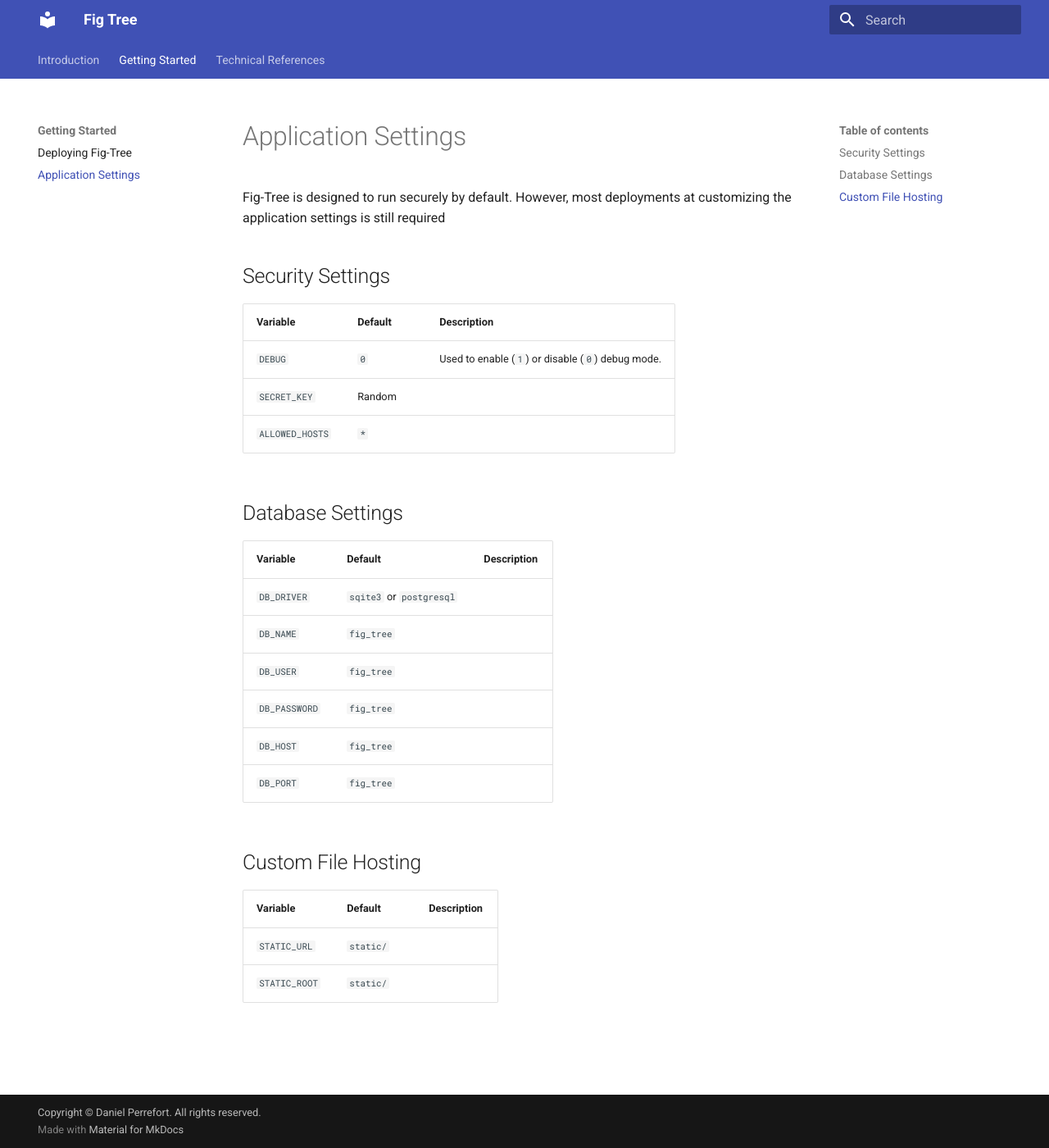
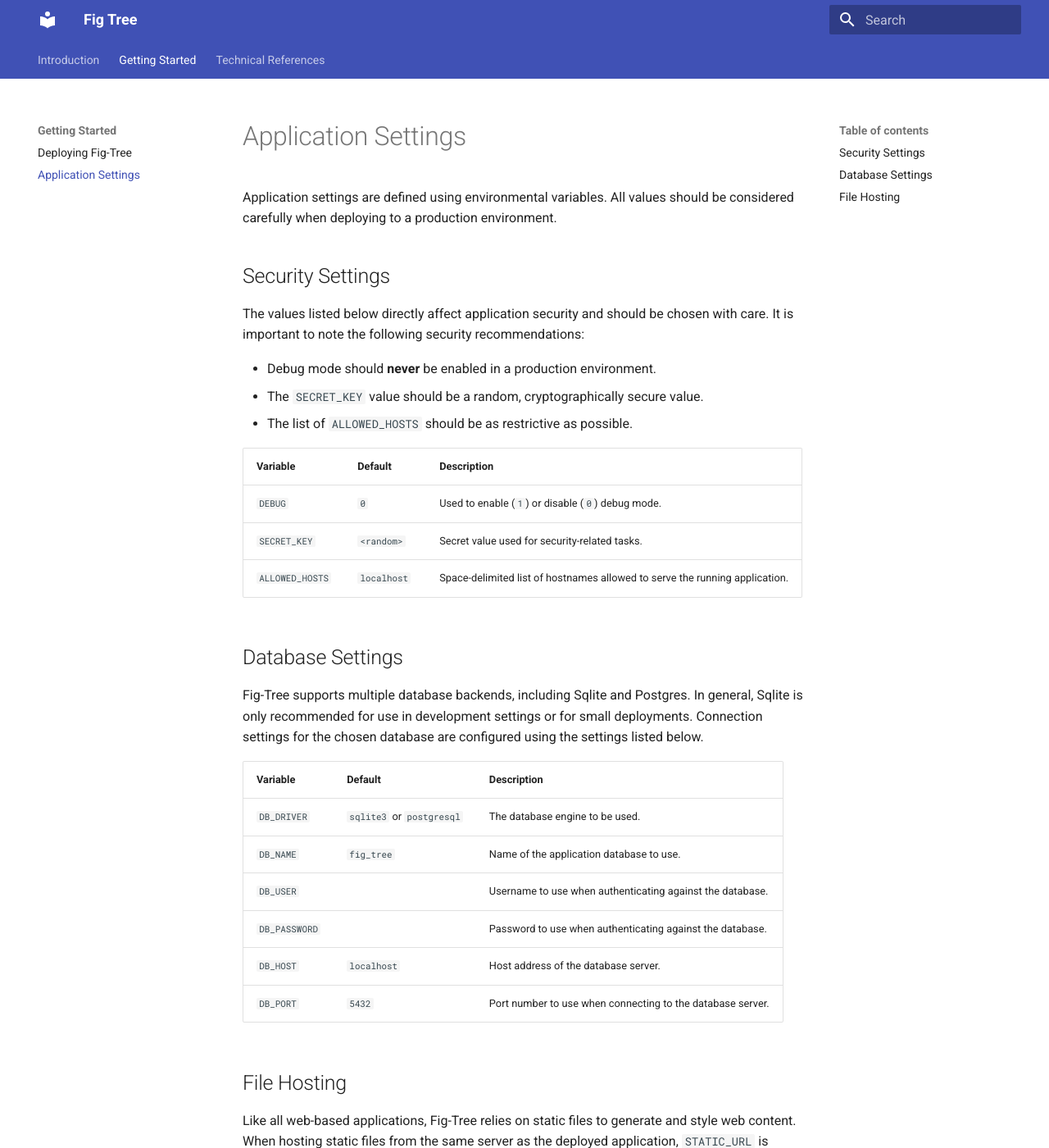
Before and after one commit to djperrefort/fig-tree, an MkDocs documentation site: the page built from docs/getting_started/configuration.md, in a window 1280 px wide and 1400 px high. Shown: the whole window at 82% size. Built offline with MkDocs 1.6.1 and Material for MkDocs 9.7.7, drawn with Linux system fonts in a browser that asks for light colours; some of the changed text lies outside the part shown.

Commit message:
Fills in docs on application settings

```diff
--- a/docs/getting_started/configuration.md
+++ b/docs/getting_started/configuration.md
@@ -1,30 +1,45 @@
 # Application Settings
 
-Fig-Tree is designed to run securely by default.
-However, most deployments at customizing the application settings is still required
+Application settings are defined using environmental variables.
+All values should be considered carefully when deploying to a production environment.
 
 ## Security Settings
 
-| Variable        | Default                  | Description                                       |
-|-----------------|--------------------------|---------------------------------------------------|
-| `DEBUG`         | `0`                      | Used to enable (`1`) or disable (`0`) debug mode. |
-| `SECRET_KEY`    | Random                   |                                                   |
-| `ALLOWED_HOSTS` | `*`                      |                                                   |
+The values listed below directly affect application security and should be chosen with care.
+It is important to note the following security recommendations:
+
+- Debug mode should **never** be enabled in a production environment.
+- The `SECRET_KEY` value should be a random, cryptographically secure value.
+- The list of `ALLOWED_HOSTS` should be as restrictive as possible.
+
+| Variable        | Default     | Description                                                                 |
+|-----------------|-------------|-----------------------------------------------------------------------------|
+| `DEBUG`         | `0`         | Used to enable (`1`) or disable (`0`) debug mode.                           |
+| `SECRET_KEY`    | `<random>`  | Secret value used for security-related tasks.                               |
+| `ALLOWED_HOSTS` | `localhost` | Space-delimited list of hostnames allowed to serve the running application. |
 
 ## Database Settings
 
-| Variable        | Default                  | Description                                       |
-|-----------------|--------------------------|---------------------------------------------------|
-| `DB_DRIVER`     | `sqite3` or `postgresql` |                                                   |
-| `DB_NAME`       | `fig_tree`               |                                                   |
-| `DB_USER`       | `fig_tree`               |                                                   |
-| `DB_PASSWORD`   | `fig_tree`               |                                                   |
-| `DB_HOST`       | `fig_tree`               |                                                   |
-| `DB_PORT`       | `fig_tree`               |                                                   |
+Fig-Tree supports multiple database backends, including Sqlite and Postgres.
+In general, Sqlite is only recommended for use in development settings or for small deployments.
+Connection settings for the chosen database are configured using the settings listed below.
 
-## Custom File Hosting
+| Variable      | Default                  | Description                                                |
+|---------------|--------------------------|------------------------------------------------------------|
+| `DB_DRIVER`   | `sqlite3` or `postgresql` | The database engine to be used.                             |
+| `DB_NAME`     | `fig_tree`               | Name of the application database to use.                   |
+| `DB_USER`     |                          | Username to use when authenticating against the database.  |
+| `DB_PASSWORD` |                          | Password to use when authenticating against the database.  |
+| `DB_HOST`     | `localhost`              | Host address of the database server.                       |
+| `DB_PORT`     | `5432`                   | Port number to use when connecting to the database server. |
 
-| Variable      | Default                  | Description                                       |
-|---------------|--------------------------|---------------------------------------------------|
-| `STATIC_URL`  | `static/`                |                                                   |
-| `STATIC_ROOT` | `static/`                |                                                   |
+## File Hosting
+
+Like all web-based applications, Fig-Tree relies on static files to generate and style web content.
+When hosting static files from the same server as the deployed application, `STATIC_URL` is typically set to `static/`.
+When hosting static files from a separate location, `STATIC_URL` should be set to the URL of the static file server.
+
+| Variable      | Default              | Description                                                                        |
+|---------------|----------------------|------------------------------------------------------------------------------------|
+| `STATIC_URL`  | `static/`            | Base URL (including http protocol) of the static content server.                   |
+| `STATIC_ROOT` | `$(pwd)/static_root` | Local directory where static files are collected when running management commands. |
```
Also changed, not shown: 1 other file.
